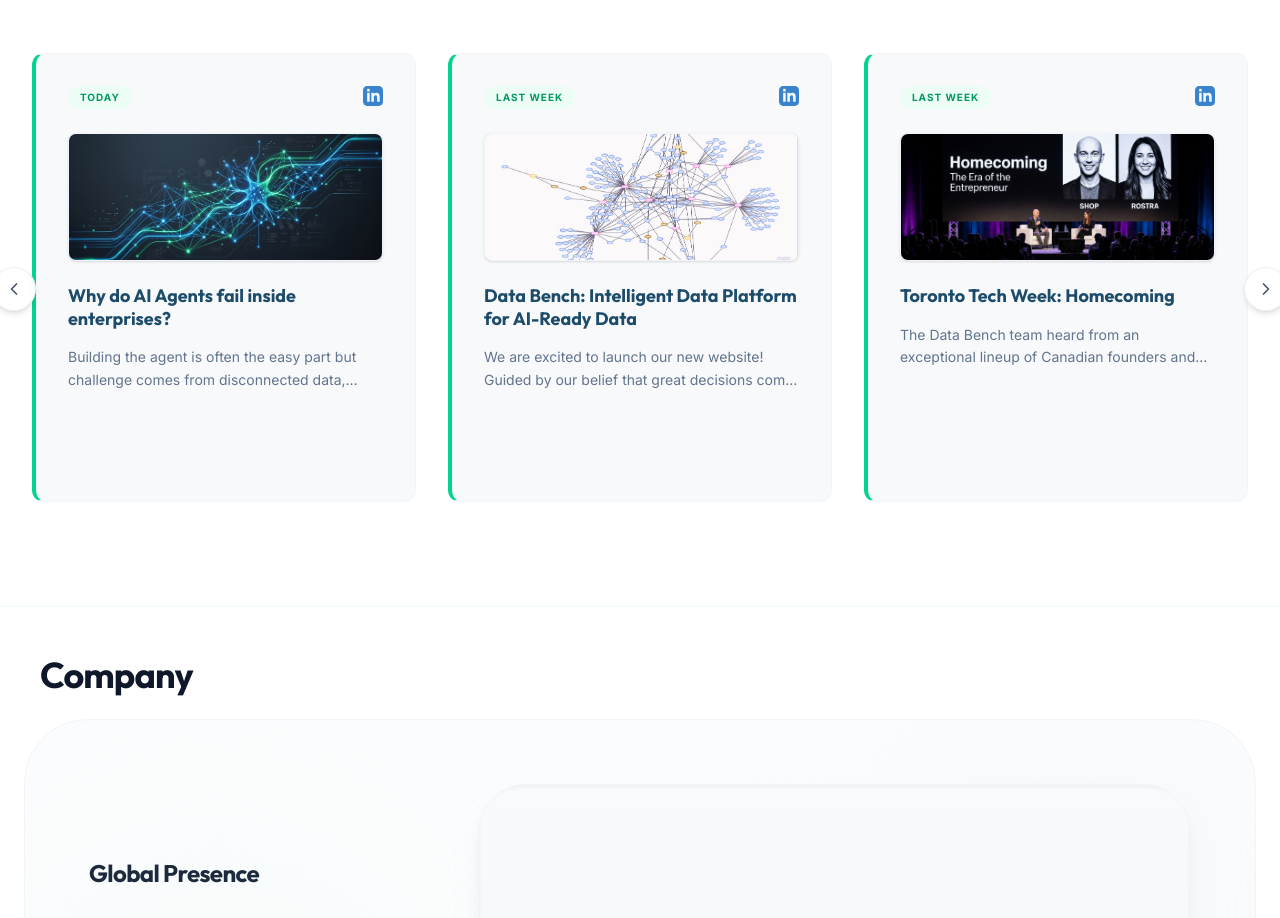
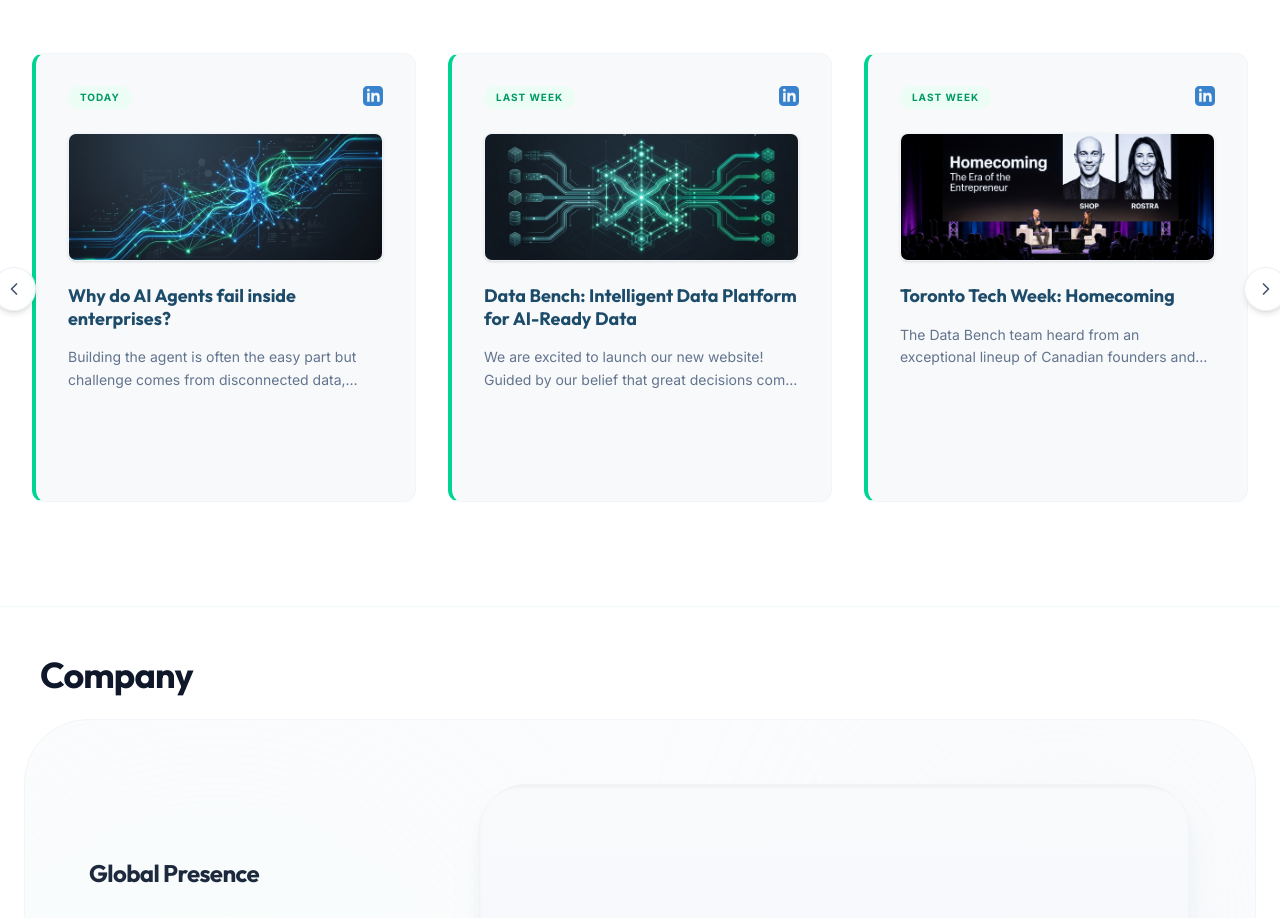
Before and after one commit to msantacruz777/Databench, a React (Vite) app: page / in a window 1280 px wide. Shown: the part 4740-5658 px from the top of the page. Built offline with nearby package versions, Linux system fonts and the light colour scheme; no server answers.

Commit message:
feat(blog): update hero image for intelligent data post
Replace the outdated knowledge image with the new intelligent data visual asset to better align with the post content.

```diff
--- a/src/App.tsx
+++ b/src/App.tsx
@@ -238,7 +238,7 @@
       badge: "Last week",
       title: "Data Bench: Intelligent Data Platform for AI-Ready Data",
       text: "We are excited to launch our new website! Guided by our belief that great decisions come from more than data—they come from understanding context—we help organizations integrate, harmonize, and transform fragmented information.",
-      image: "/Knowledge.jpeg",
+      image: "/intelligent_data.png",
       url: "https://www.linkedin.com/posts/data-bench_data-bench-intelligent-data-platform-for-activity-7467260260987277312-dumE?utm_source=share&utm_medium=member_desktop&rcm=ACoAAAfTR_wBBByb0C7UERxOLxKheF6sLNa6Wx4"
     },
     {
```
Also changed, not shown: public/intelligent_data.png (added).
